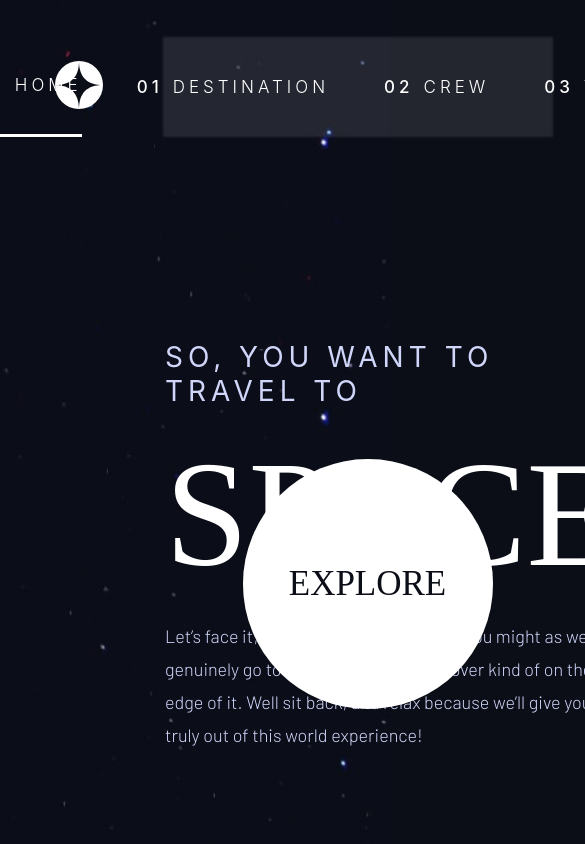
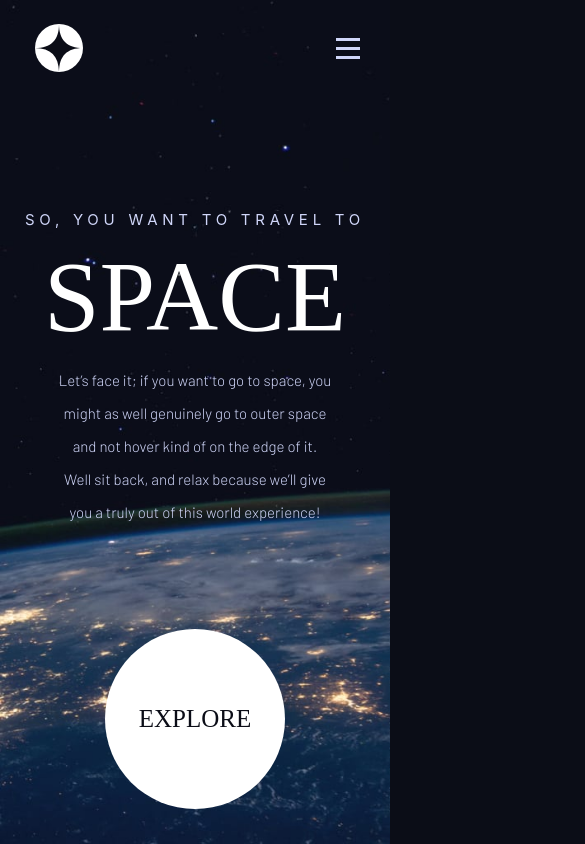
Before and after one commit to badmotherfunk/Space-tourism-website, a React (Create React App) app: page / in a window 390 px wide. Shown: the top 844 px of the page, 585 px wide, since content can reach past the window. Built offline with nearby package versions, Linux system fonts and the light colour scheme; a web font is replaced by a local one.

Commit message:
Implémentation du responsive de la page d'accueil et de la logique de la navbar pour la version mobile

```diff
--- a/public/index.html
+++ b/public/index.html
@@ -2,14 +2,14 @@
 <html lang="en">
   <head>
     <meta charset="utf-8" />
-    <link rel="icon" href="%PUBLIC_URL%/favicon.ico" />
+    <link rel="icon" href="./assets/favicon-32x32.png" />
     <meta name="viewport" content="width=device-width, initial-scale=1" />
     <meta name="theme-color" content="#000000" />
     <meta
       name="description"
       content="Web site created using create-react-app"
     />
-    <link rel="apple-touch-icon" href="%PUBLIC_URL%/logo192.png" />
+    <link rel="apple-touch-icon" href="./assets/favicon-32x32.png" />
     <link rel="preconnect" href="https://fonts.googleapis.com">
 <link rel="preconnect" href="https://fonts.gstatic.com" crossorigin>
 <link href="https://fonts.googleapis.com/css2?family=Barlow+Condensed:ital,wght@0,100;0,200;0,300;0,400;0,500;0,600;0,700;0,800;0,900;1,100;1,200;1,300;1,400;1,500;1,600;1,700;1,800;1,900&display=swap" rel="stylesheet">
@@ -29,7 +29,7 @@
       work correctly both with client-side routing and a non-root public URL.
       Learn how to configure a non-root public URL by running `npm run build`.
     -->
-    <title>React App</title>
+    <title>Space Tourism</title>
   </head>
   <body>
     <noscript>You need to enable JavaScript to run this app.</noscript>
--- a/src/App.css
+++ b/src/App.css
@@ -1,5 +1,6 @@
 .App {
   text-align: center;
+  overflow: hidden;
 }
 
 .App-logo {
--- a/src/components/Navbar/Navbar.css
+++ b/src/components/Navbar/Navbar.css
@@ -6,56 +6,55 @@
     display: flex;
     align-items: center;
     flex-direction: row;
-    margin-bottom: 100px;
+    margin-bottom: 110px;
 }
 
 .logo {
     margin-left: 55px;
 }
+.burgerIcon {
+    display: none;
+}
+.iconClose {
+    display: none;
+}
+
+.navbarContent {
+    display: flex;
+    align-items: center;
+    width: 100%;
+    height: auto;
+}
 
 .navbarLine {
-   width: 55%;
-   background: #FFFFFF;
-   height: 2px;
-   margin-left: 60px;
-   opacity: 0.2;
-}
-.navbarContent {
-    display: flex;
-    justify-content: flex-end;
     width: 100%;
-    height: 100%;
-    position: relative;
-}
-
-.navbarLayout {
-    position: absolute;
-    width: 100%;
-    height: 100%;
-    background-color: #FFFFFF;
-    opacity: 0.1;
-    filter: blur(1px);
-}
+    background: #FFFFFF;
+    height: 1px;
+    margin-left: 60px;
+    opacity: 0.2;
+ }
 
 .navbarLinks a{
     color: #FFFFFF;
     text-decoration: none;
-    display: flex;
-    flex-direction: row;
-    gap: 15px;
     letter-spacing: 4px;
     cursor: pointer;
-    z-index: 99;
-    padding: 0 20px;
+    padding: 0 18px;
 }
 
 .navbarLinks {
     display: flex;
     justify-content: center;
     align-items: center;
-    font-size: 17px;
+    font-size: 16px;
     gap: 15px;
+    padding: 0 80px;
     width: 100%;
+    height: 100%;
+    background: linear-gradient(135deg, rgba(255, 255, 255, 0.041), rgba(255, 255, 255, 0.062));
+    backdrop-filter: blur(30px);
+    -webkit-backdrop-filter: blur(30px);
+    box-shadow: 0 8px 32px 0 rgba(0, 0, 0, 0.2);
 }
 
 .links {
@@ -65,17 +64,17 @@
 
 .links:hover {
     border-bottom: 3px solid rgba(255, 255, 255, 0.432);
+    height: 97px;
     line-height: 97px;
 }
 
 .linksActive {
     display: flex;
-    justify-content: center;
-    align-items: center;
-    font-size: 17px;
+    font-size: 16px;
     gap: 10px;
     border-bottom: #FFFFFF 3px solid;
     line-height: 97px;
+    height: 97px;
 }
 
 .navbarNumbers {
@@ -85,3 +84,130 @@
 .navbarTitle {
     font-weight: 300;
 }
+
+@media screen and (min-width: 2300px) {
+    .links:hover {
+        height: 95px;
+    }
+    .linksActive {
+        height: 95px;
+    }
+}
+
+@media screen and (max-width: 1024px) {
+    .navbarLinks {
+        font-size: 14px;
+        gap: 0;
+        padding: 0 30px;
+    }
+    .linksActive {
+        display: flex;
+        font-size: 14px;
+        gap: 10px;
+        border-bottom: #FFFFFF 3px solid;
+        line-height: 97px;
+        height: 97px;
+    }
+}
+@media screen and (max-width: 768px) {
+    .navbar {
+        top: 0;
+    }
+    .navbarContent {
+        width: 100%;
+        justify-content: flex-end;
+    }
+    .logo {
+        margin-left: 35px;
+    }
+    .navbarLinks a {
+        padding: 0;
+    }
+    .navbarLinks {
+        gap: 25px;
+        padding: 0;
+        width: 390px
+    }
+    .linksActive {
+        letter-spacing: 3px;
+    }
+    .links {
+        letter-spacing: 3px;
+    }
+    .navbarLine {
+        display: none;
+    }
+    .navbarNumbers {
+        display: none;
+    }
+}
+@media screen and (max-width: 480px) {
+    .navbarContent {
+        position: absolute;
+        height: 100vh;
+        width: 70vw;
+        top: 0;
+        right: 0;
+        z-index: 99;
+        right: -330px;
+        /* display: none; */
+        transition: all 0.3s ease-out;
+    }
+    .logo {
+        margin-left: 35px;
+    }
+    .burgerIcon {
+        display: block;
+        position: absolute;
+        right: 30px;
+        cursor: pointer;
+    }
+
+    .burgerIcon.active + .navbarContent {
+        display: flex;
+        right: 0;
+    }
+    .navbarLinks a {
+        padding: 0;
+    }
+    .navbarLinks {
+        flex-direction: column;
+        align-items: flex-start;
+        justify-content: flex-start;
+        padding-top: 100px;
+        padding-left: 50px;
+        font-size: 20px;
+        gap: 40px;
+    }
+    .linksActive {
+        letter-spacing: 3px;
+        font-size: 20px;
+        line-height: normal;
+        height: fit-content;
+        border-bottom: none;
+    }
+    .links {
+        letter-spacing: 3px;
+    }
+    .links:hover {
+        border-bottom: none;
+        height: fit-content;
+        line-height: normal;
+    }
+    .navbarLine {
+        display: none;
+    }
+    .navbarNumbers {
+        display: flex;
+    }
+    .iconClose {
+        display: block;
+        position: absolute;
+        top: 30px;
+        right: 30px;
+        cursor: pointer;
+    }
+    .navbarContent.close {
+        right: -330px;
+    }
+}
--- a/src/components/Navbar/Navbar.js
+++ b/src/components/Navbar/Navbar.js
@@ -1,4 +1,5 @@
 import React from 'react'
+import { useState } from 'react'
 import { Link } from 'react-router-dom'
 import { useLocation } from 'react-router-dom'
 import './Navbar.css'
@@ -6,16 +7,36 @@ import './Navbar.css'
 export default function Navbar() {
 
     const { pathname } = useLocation();
+
+    const [active, setActive] = useState(false)
+    const [close, setClose] = useState(false)
+
+    const handleClose = () => {
+        setClose(true)
+        setActive(false)
+    }
+
+    const handleActive = () => {
+        setActive(true)
+        setClose(false)
+    }
   return (
     <div className='navbar'>
         <div className="logo">
             <svg xmlns="http://www.w3.org/2000/svg" width="48" height="48"><g fill="none" fill-rule="evenodd"><circle cx="24" cy="24" r="24" fill="#FFF"/><path fill="#0B0D17" d="M24 0c0 16-8 24-24 24 15.718.114 23.718 8.114 24 24 0-16 8-24 24-24-16 0-24-8-24-24z"/></g></svg>        {/* <img  src='../../../public/assets/shared/logo.svg' alt="Space tourism logo" /> */}
         </div>
-        <div className='navbarLine'></div>
+        <div onClick={handleActive} className={active ? "burgerIcon active" : "burgerIcon"}>
+        <svg xmlns="http://www.w3.org/2000/svg" width="24" height="21"><g fill="#D0D6F9" fill-rule="evenodd"><path d="M0 0h24v3H0zM0 9h24v3H0zM0 18h24v3H0z"/></g></svg>
+        </div>
 
-        <div className="navbarContent">
-            <div className="navbarLayout"></div>
+
+        <div className={close ? "navbarContent close" : "navbarContent"}>
+
+            <hr className='navbarLine'></hr>
             <div className="navbarLinks">
+                <div onClick={handleClose} className="iconClose">
+                    <svg xmlns="http://www.w3.org/2000/svg" width="20" height="21"><g fill="#D0D6F9" fill-rule="evenodd"><path d="M2.575.954l16.97 16.97-2.12 2.122L.455 3.076z"/><path d="M.454 17.925L17.424.955l2.122 2.12-16.97 16.97z"/></g></svg>
+                </div>
                 <Link to={"/"}>
                     <div className={ pathname === "/" ? "linksActive" : "links"}>
                         <p className='navbarNumbers'>
@@ -57,6 +78,7 @@ export default function Navbar() {
                     </div>
                 </Link>
             </div>
+
         </div>
 
     </div>
--- a/src/pages/Crew/Crew.css
+++ b/src/pages/Crew/Crew.css
@@ -111,7 +111,8 @@ input[type="radio"] {
         display: flex;
     }
     .crewPicture img {
-        width: 100%;
+        width: 70%;
         position: inherit;
+        object-fit: contain;
     }
 }
--- a/src/pages/Crew/Crew.js
+++ b/src/pages/Crew/Crew.js
@@ -12,13 +12,13 @@ export default function Crew() {
   const [data, setData] = useState(projectsData[0])
 
   const handleRadio = (e) => {
+
     const id = parseInt(e.target.id)
     const crewData = projectsData[e.target.id]
 
     setActive(id)
     setData(crewData)
   }
-  console.log(active)
 
   return (
     <div className='crewLanding'>
--- a/src/pages/Home/Home.css
+++ b/src/pages/Home/Home.css
@@ -26,7 +26,7 @@
     color: #D0D6F9;
     font-weight: 400;
     font-size: 28px;
-    letter-spacing: 5px;
+    letter-spacing: 4.75px;
     margin-bottom: 20px;
     width: 450px;
 }
@@ -44,7 +44,6 @@
     font-family: 'barlow';
     font-weight: 300;
     font-size: 18px;
-    margin-bottom: 20px;
     line-height: 33px;
     width: 450px;
 }
@@ -69,8 +68,8 @@
     font-size: 35px;
     font-family: 'bellefair';
     color: #0B0D17;
-    margin-left: 150px;
     margin-top: 55px;
+    margin-left: 100px;
     z-index: 1;
 }
 
@@ -81,9 +80,9 @@
     border-radius: 50%;
     width: 250px;
     height: 250px;
-    margin-left: 150px;
     margin-top: 55px;
-    opacity: 0.15;
+    margin-left: 100px;
+    opacity: 0;
     transition: all 0.2s ease-in-out;
 }
 
@@ -91,4 +90,87 @@
     position: absolute;
     width: 400px;
     height: 400px;
+    opacity: 0.15;
 }
+
+@media screen and (max-width: 1024px) {
+    .landingTitle {
+        display: flex;
+        justify-content: center;
+        font-size: 18px;
+        margin-bottom: 10px;
+        width: 100%;
+    }
+    .landingTitleSpace {
+        font-size: 110px;
+        margin-bottom: 10px;
+    }
+    .landingText {
+        font-size: 14px;
+        width: 320px;
+    }
+    .landingButton {
+        padding: 50px;
+        width: 180px;
+        height: 180px;
+        font-size: 25px;
+        margin-left: 60px;
+    }
+    .landingButtonLayout {
+        width: 180px;
+        height: 180px;
+        margin-left: 60px;
+    }
+    .landingButton:hover + .landingButtonLayout {
+        width: 280px;
+        height: 280px;
+    }
+}
+
+@media screen and (max-width: 768px) {
+    .landing {
+        background-image: url(../../../public/assets/home/background-home-tablet.jpg);
+    }
+    .landingContainer {
+        flex-direction: column;
+        justify-content: center;
+        padding-top: 0;
+    }
+    .landingContent {
+        padding: 0;
+        align-items: center;
+        width: 100%;
+    }
+    .landingButton {
+        margin: 0;
+    }
+    .landingButtonLayout {
+        margin: 0;
+    }
+    .landingTitleSpace {
+        font-size: 145px;
+        margin-bottom: 10px;
+    }
+    .landingText {
+        font-size: 16px;
+        width: 420px;
+        text-align: center;
+        margin-bottom: 100px;
+    }
+}
+
+@media screen and (max-width: 480px) {
+    .landingTitle {
+        font-size: 15px;
+    }
+    .landingTitleSpace {
+        font-size: 100px;
+        margin-bottom: 10px;
+    }
+    .landingText {
+        font-size: 15px;
+        width: 70%;
+        text-align: center;
+        margin-bottom: 100px;
+    }
+}
--- a/src/pages/Technology/Technology.js
+++ b/src/pages/Technology/Technology.js
@@ -7,15 +7,13 @@ import Navbar from '../../components/Navbar/Navbar';
 export default function Technology() {
 
   const projectsData = dataJSON.technology;
-  console.log(projectsData)
 
   const [active, setActive] = useState(0)
   const [data, setData] = useState(projectsData[0])
 
   const handleTechnology = (e) => {
-    console.log(e)
+
     const id = parseInt(e.target.id)
-
     const technologyData = projectsData[e.target.id]
 
     setActive(id)
```
Also changed, not shown: src/pages/Destination/Destination.css (+8 -8 lines), src/pages/Technology/Technology.css (+4 -4 lines), src/pages/Destination/Destination.js (line endings or trailing spaces). Lines whose indentation alone changed are shown as unchanged.
